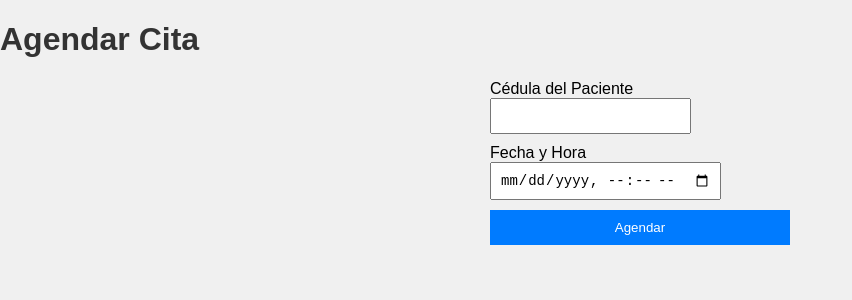
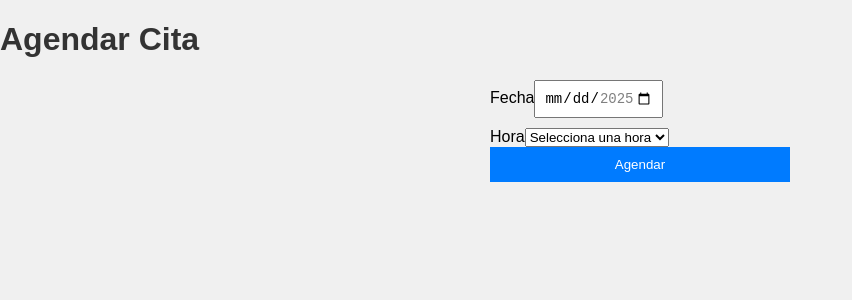
Before and after one commit to Edwinguty2/TELEMEDICINA-FRONTEND, a React (Create React App) app: page /appointments in a window 1280 px wide. Shown: the top 300 px of the page, without its empty margins (0-852 px from the left). Built offline with nearby package versions, Linux system fonts and the light colour scheme; sample sign-in values are in the browser's storage.

Commit message:
Agrega lÃimites y fechas en punto

```diff
--- a/src/components/AppointmentForm.js
+++ b/src/components/AppointmentForm.js
@@ -1,4 +1,4 @@
-import React from 'react';
+import React, { useState } from 'react';
 import { useForm } from 'react-hook-form';
 import InputField from './InputField';
 import SubmitButton from './SubmitButton';
@@ -6,25 +6,78 @@ import SubmitButton from './SubmitButton';
 const AppointmentForm = ({ onSubmit }) => {
   const { register, handleSubmit } = useForm();
 
-  const currentDateTime = new Date().toISOString().slice(0, 16);
+  const [selectedHour, setSelectedHour] = useState('');
+
+  const currentDate = new Date().toISOString().slice(0, 10);
+
+  const maxDate = new Date();
+  maxDate.setDate(maxDate.getDate() + 7);
+  const formattedMaxDate = maxDate.toISOString().slice(0, 10);
+
+  const availableHours = [];
+  for (let hour = 8; hour <= 17; hour++) {
+    const isAM = hour < 12;
+    const hourIn12 = hour % 12 === 0 ? 12 : hour % 12;
+    const period = isAM ? 'AM' : 'PM';
+    const time = `${hourIn12}:00 ${period}`;
+    availableHours.push(time);
+  }
+
+  const cedulaPaciente = localStorage.getItem('cedula');
+
+  const convertTo24HourFormat = (hour) => {
+    const [hourPart, period] = hour.split(' ');
+    let [hh, mm] = hourPart.split(':');
+
+    if (period === 'PM' && hh !== '12') {
+      hh = (parseInt(hh) + 12).toString();
+    } else if (period === 'AM' && hh === '12') {
+      hh = '00';
+    }
+
+    hh = hh.padStart(2, '0');
+
+    return `${hh}:${mm}:00`;
+  };
+
+  const handleFormSubmit = (data) => {
+    const selectedDate = data.fecha;
+    const formattedHour = convertTo24HourFormat(selectedHour);
+
+    const formattedDateTime = `${selectedDate}T${formattedHour}`;
+
+    const formData = { ...data, cedulaPaciente, fechaHora: formattedDateTime };
+    onSubmit(formData);
+  };
 
   return (
-    <form onSubmit={handleSubmit(onSubmit)}>
+    <form onSubmit={handleSubmit(handleFormSubmit)}>
       <InputField
-        label="Cédula del Paciente"
-        type="text"
-        name="cedulaPaciente"
+        label="Fecha"
+        type="date"
+        name="fecha"
         register={register}
         required
+        min={currentDate}
+        max={formattedMaxDate}
       />
-      <InputField
-        label="Fecha y Hora"
-        type="datetime-local"
-        name="fechaHora"
-        register={register}
-        required
-        min={currentDateTime} // Establece la fecha y hora mínima
-      />
+
+      <div>
+        <label>Hora</label>
+        <select
+          name="hora"
+          {...register("hora")}
+          onChange={(e) => setSelectedHour(e.target.value)}
+          value={selectedHour}
+          required
+        >
+          <option value="">Selecciona una hora</option>
+          {availableHours.map((hour, index) => (
+            <option key={index} value={hour}>{hour}</option>
+          ))}
+        </select>
+      </div>
+
       <SubmitButton label="Agendar" />
     </form>
   );
--- a/src/components/InputField.js
+++ b/src/components/InputField.js
@@ -1,10 +1,17 @@
 import React from 'react';
 
-const InputField = ({ label, type, name, register, required }) => {
+const InputField = ({ label, type, name, register, required, min, max}) => {
   return (
     <div>
       <label>{label}</label>
-      <input type={type} {...register(name)} required={required} />
+      <input
+        type={type}
+        name={name}
+        {...register(name)}
+        required={required}
+        min={min}
+        max={max}
+      />
     </div>
   );
 };
--- a/src/pages/AppointmentPage.js
+++ b/src/pages/AppointmentPage.js
@@ -1,23 +1,25 @@
 import React, { useState } from 'react';
 import AppointmentForm from '../components/AppointmentForm';
 import axios from 'axios';
-import { useNavigate } from 'react-router-dom'; // Importa useNavigate
+import { useNavigate } from 'react-router-dom';
 
 const AppointmentPage = () => {
-  const [appointment, setAppointment] = useState(null); // Estado para la cita agendada
-  const navigate = useNavigate(); // Hook para la navegación
+  const [appointment, setAppointment] = useState(null);
+  const navigate = useNavigate();
 
   const handleAppointmentSubmit = async (data) => {
+
     try {
       const response = await axios.post('http://localhost:8080/api/appointments', data);
-      setAppointment(response.data); // Guardar la cita agendada en el estado
+      setAppointment(response.data);
     } catch (error) {
+      console.error('Error al agendar la cita:', error);
       alert('Error al agendar la cita');
     }
   };
 
   const handleBackClick = () => {
-    navigate('/'); // Redirige a la HomePage
+    navigate('/');
   };
 
   return (
@@ -30,7 +32,7 @@ const AppointmentPage = () => {
           <h2>Cita Agendada</h2>
           <p><strong>Cédula del Paciente:</strong> {appointment.cedulaPaciente}</p>
           <p><strong>Fecha y Hora:</strong> {new Date(appointment.fechaHora).toLocaleString()}</p>
-          <button onClick={handleBackClick}>Volver a la Página Principal</button> {/* Botón de regreso */}
+          <button onClick={handleBackClick}>Volver a la Página Principal</button>
         </div>
       )}
     </div>
```
